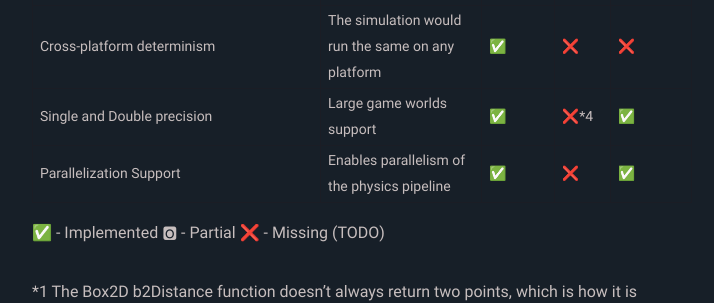
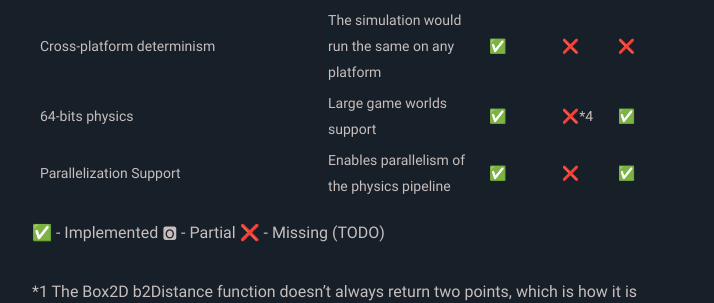
Before and after one commit to appsinacup/appsinacup.github.io, a Jekyll site: the page built from _posts/2023-10-29-godot-physics-vs-box2d-vs-rapier2d.md, in a window 1280 px wide and 900 px high, scrolled down 2340 px. Shown: the part 152-455 px from the top of the window, without its empty margins (278-992 px from the left). Built offline with Jekyll 4.4.1, drawn with Linux system fonts in a browser that asks for light colours.

Commit message:
Update 2023-10-29-godot-physics-vs-box2d-vs-rapier2d.md

```diff
--- a/_posts/2023-10-29-godot-physics-vs-box2d-vs-rapier2d.md
+++ b/_posts/2023-10-29-godot-physics-vs-box2d-vs-rapier2d.md
@@ -47,7 +47,7 @@ As it's expected, Godot Physics 2D has most of the node features, as it is the o
 |DampedSpringJoint2D|A spring joint|❌|✅|✅|
 |SIMD|Single instruction, multiple data|✅|❌|❌|
 |Cross-platform determinism|The simulation would run the same on any platform|✅|❌|❌|
-|Single and Double precision|Large game worlds support|✅|❌*4|✅|
+|64-bits physics|Large game worlds support|✅|❌*4|✅|
 |Parallelization Support|Enables parallelism of the physics pipeline|✅|❌|✅|
 
 ✅ - Implemented
```
